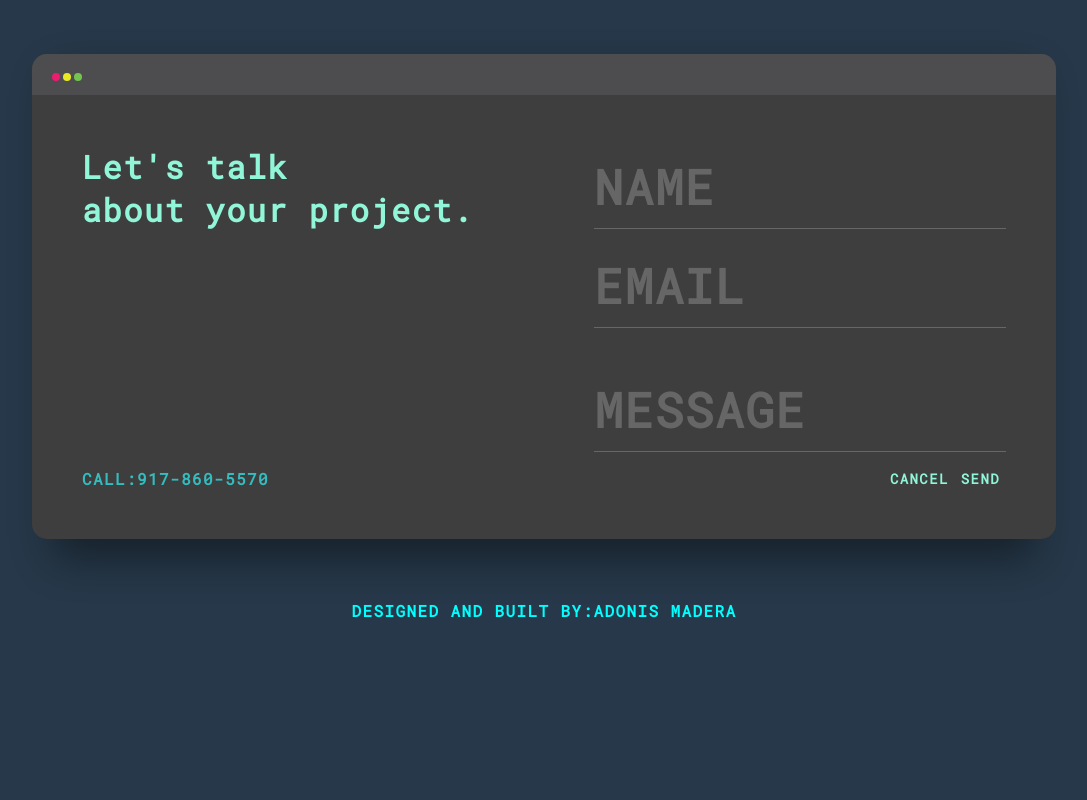
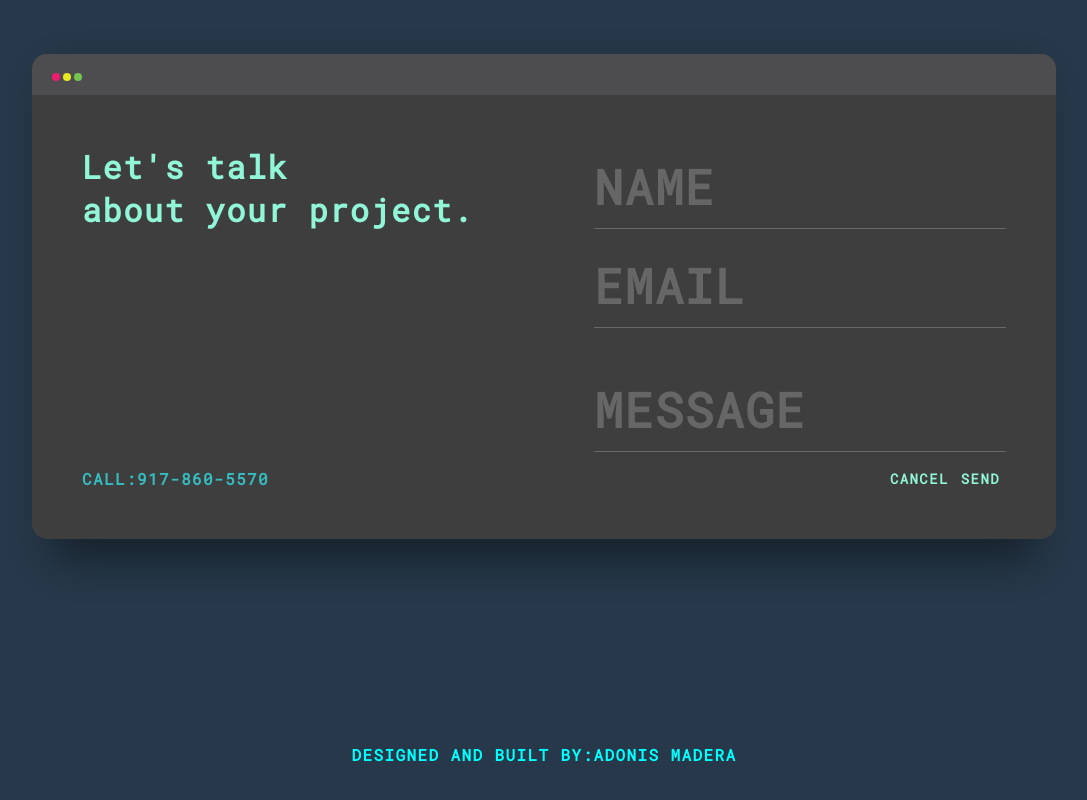
Before and after one commit to Adonis3k/webfolio, a React (Create React App) app: page / in a window 1280 px wide. Shown: the part 4206-5006 px from the top of the page, without its empty margins (96-1183 px from the left). Built offline with nearby package versions, Linux system fonts and the light colour scheme.

Commit message:
more edits

```diff
--- a/src/components/Footer/Footer.css
+++ b/src/components/Footer/Footer.css
@@ -1,10 +1,10 @@
 .Footer-container {
     text-align: center;
     color: aqua;
-   padding: 2rem;
+   /* padding: 2rem; */
    text-decoration: none;
- margin-top: -20%;
- margin-bottom: 0%;
+margin-top: -5rem;
+
 
 
 }
```
